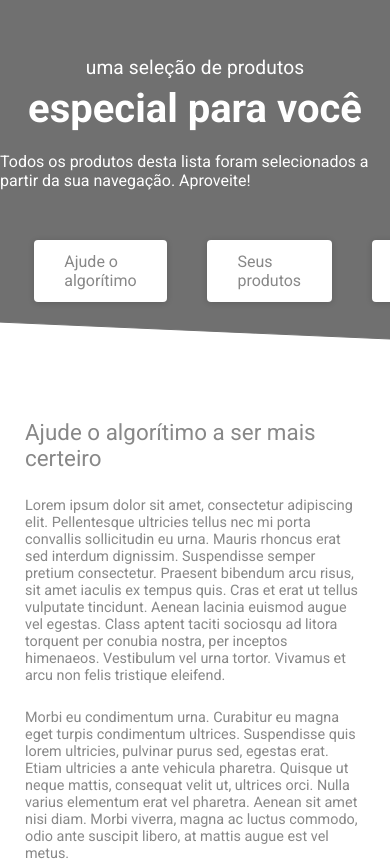
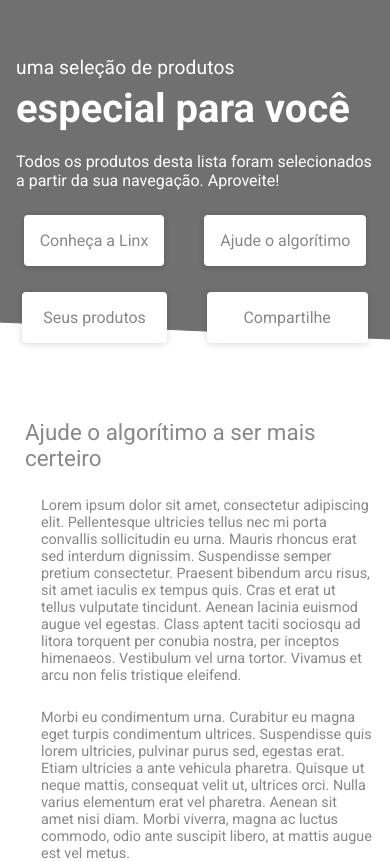
Before and after one commit to LucasMedeiros7/desafio-react-linx-impulse, a React (Vite) app: page / in a window 390 px wide. Shown: the top 861 px of the page. Built offline with nearby package versions, Linux system fonts and the light colour scheme.

Commit message:
Responsividade do Header

```diff
--- a/src/components/Header.jsx
+++ b/src/components/Header.jsx
@@ -12,10 +12,14 @@ export function Header() {
       </p>
 
       <footer className={styles.footer}>
-        <a href="#">Conheça a Linx</a>
-        <a href="#">Ajude o algorítimo</a>
-        <a href="#">Seus produtos</a>
-        <a href="#">Compartilhe</a>
+        <div>
+          <a href="#">Conheça a Linx</a>
+          <a href="#">Ajude o algorítimo</a>
+        </div>
+        <div>
+          <a href="#">Seus produtos</a>
+          <a href="#">Compartilhe</a>
+        </div>
       </footer>
     </header>
   );
--- a/src/components/Header.module.css
+++ b/src/components/Header.module.css
@@ -32,6 +32,11 @@
   gap: 2.5rem;
 }
 
+.footer div {
+  display: flex;
+  gap: 2.5rem;
+}
+
 .footer a {
   text-decoration: none;
   background-color: #ffffff;
@@ -47,3 +52,37 @@
   background-color: #888888;
   transform: scale(1.1);
 }
+
+@media (max-width: 800px) {
+  .header strong,
+  h1,
+  p {
+    align-self: flex-start;
+    margin-left: 1rem;
+    padding-right: 0.5rem;
+  }
+
+  .header p {
+    margin-bottom: 1.6rem;
+  }
+
+  .footer {
+    display: flex;
+    justify-content: center;
+    align-items: center;
+    flex-direction: column;
+    gap: 1.6rem;
+  }
+
+  .footer div:first-child a {
+    padding: 1rem 1rem;
+  }
+
+  .footer div:nth-child(2) a:first-child {
+    padding: 1rem 1.3rem;
+  }
+
+  .footer div:nth-child(2) a:last-child {
+    padding: 1rem 2.3rem;
+  }
+}
```
